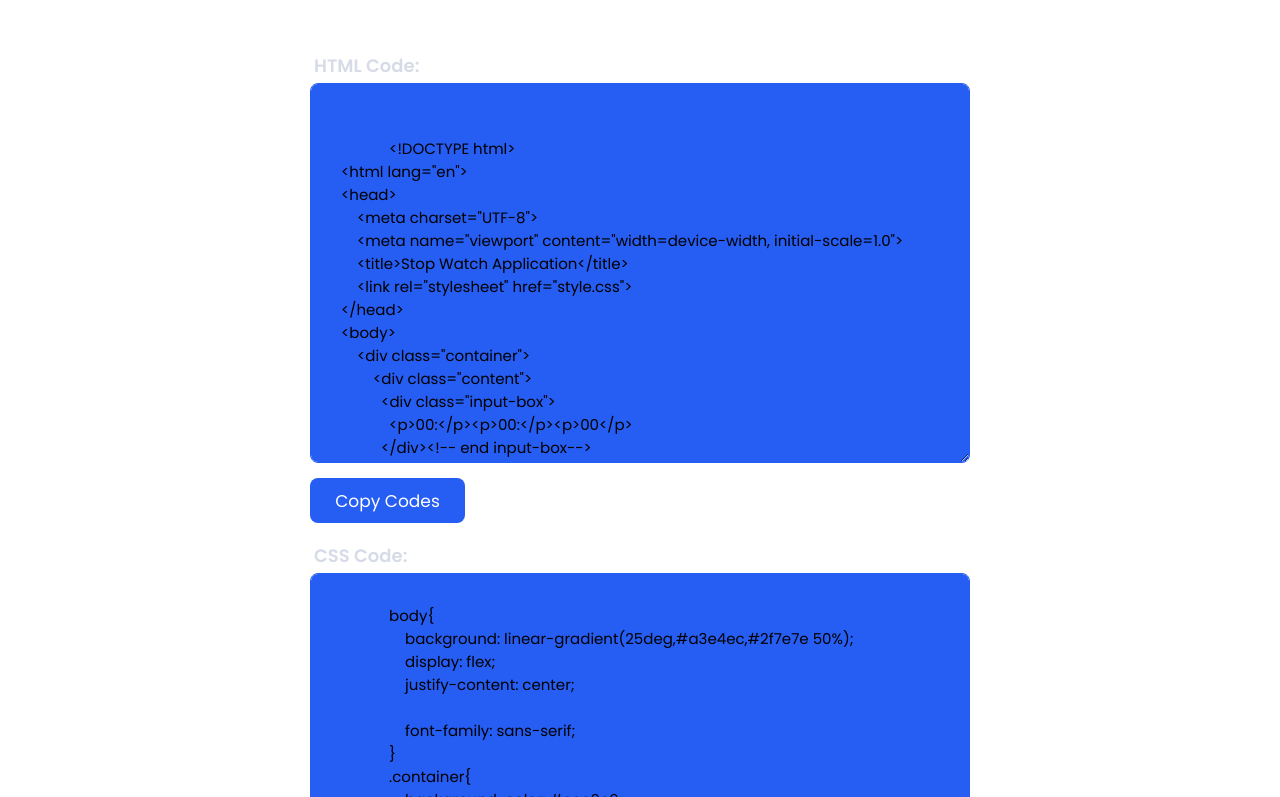
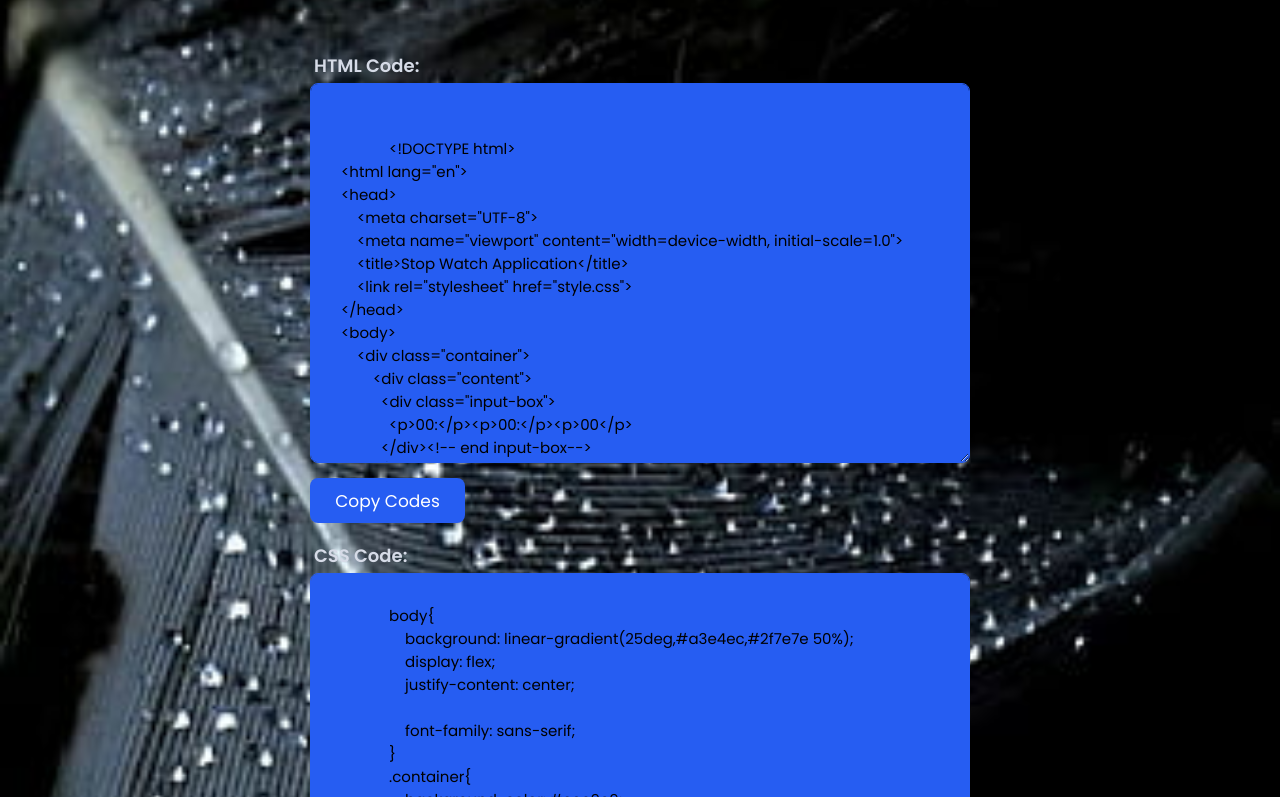
Before and after one commit to jamesmorley45/stopwatch-source-code, a plain HTML site: page index.html in a window 1280 px wide. Shown: the part 52-849 px from the top of the page. Drawn offline with Linux system fonts and the light colour scheme.

Commit message:
Update index.html

```diff
--- a/index.html
+++ b/index.html
@@ -15,7 +15,7 @@
 }
 body {
   font-family: 'Montserrat', sans-serif;
-  background: url("../img/image2.jpg") no-repeat center center fixed;
+  background: url("image2.jpg") no-repeat center center fixed;
   background-size: cover;
   color: white;
 }
```
